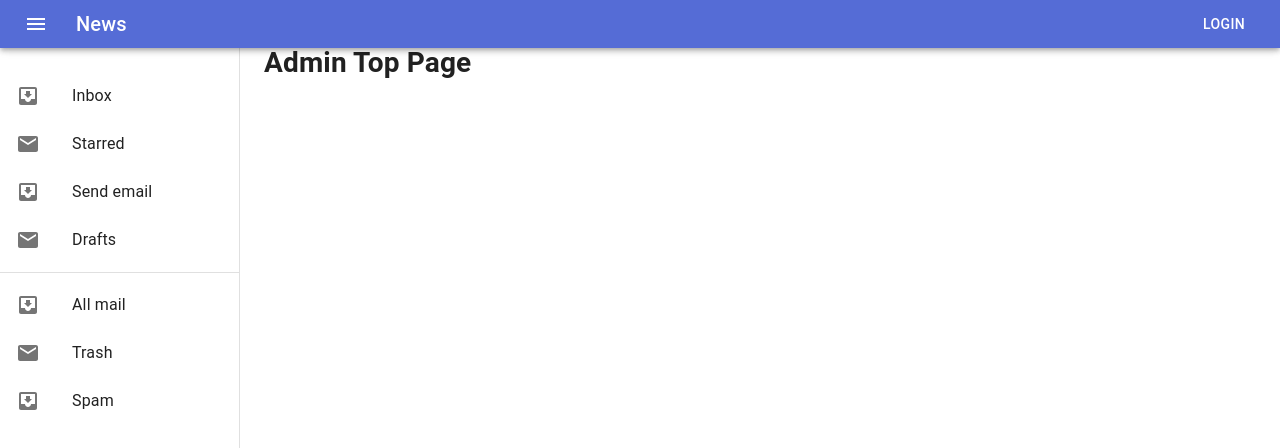
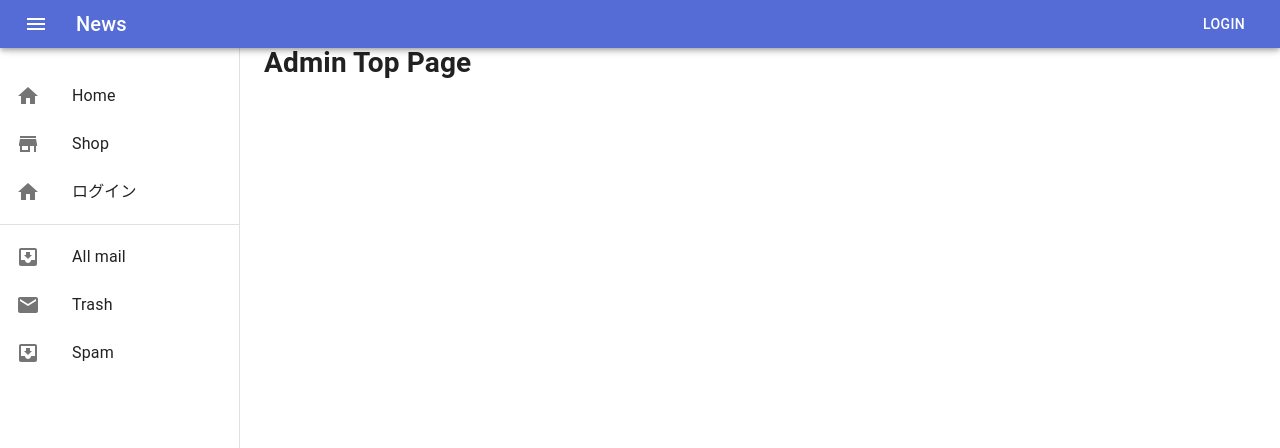
Before and after one commit to H37kouya/miya-meshi, a Next.js app in the folder client/: page /admin in a window 1280 px wide. Both pictures are taken after a click on the button "menu". Shown: the top 448 px of the page. Built offline with nearby package versions, Linux system fonts and the light colour scheme.

Commit message:
feat Sidebarにリンク入れた

```diff
--- a/client/components/admin/layout/TheSidebar.tsx
+++ b/client/components/admin/layout/TheSidebar.tsx
@@ -9,6 +9,21 @@ import ListItemIcon from '@material-ui/core/ListItemIcon';
 import ListItemText from '@material-ui/core/ListItemText';
 import InboxIcon from '@material-ui/icons/MoveToInbox';
 import MailIcon from '@material-ui/icons/Mail';
+import HomeIcon from '@material-ui/icons/Home';
+import StoreIcon from '@material-ui/icons/Store';
+import Link from 'next/link'
+
+interface SidebarItem {
+  href: string
+  text: string
+  icon: JSX.Element
+}
+
+const SidebarItemList = (): SidebarItem[] => [
+  { href: '/admin', text: 'Home', icon: <HomeIcon /> },
+  { href: '/admin/shops', text: 'Shop', icon: <StoreIcon /> },
+  { href: '/admin/signin', text: 'ログイン', icon: <HomeIcon /> },
+]
 
 const drawerWidth = 240;
 
@@ -55,11 +70,13 @@ const Sidebar = ({ open, onOpen, onClose }): JSX.Element => {
         <Toolbar />
         <div className={classes.drawerContainer}>
             <List>
-                {['Inbox', 'Starred', 'Send email', 'Drafts'].map((text, index) => (
-                    <ListItem button key={text}>
-                    <ListItemIcon>{index % 2 === 0 ? <InboxIcon /> : <MailIcon />}</ListItemIcon>
-                    <ListItemText primary={text} />
-                </ListItem>
+                {SidebarItemList().map((item) => (
+                  <Link href={item.href} key={item.text}>
+                    <ListItem button component="a" href={item.href}>
+                      <ListItemIcon>{item.icon}</ListItemIcon>
+                      <ListItemText primary={item.text} />
+                    </ListItem>
+                  </Link>
                 ))}
             </List>
             <Divider />
```
